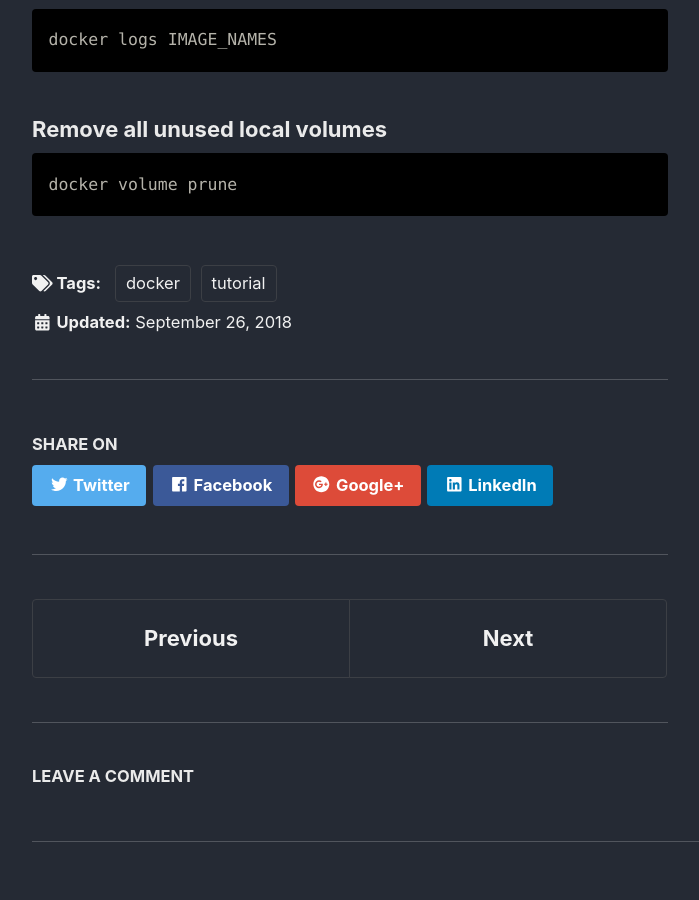
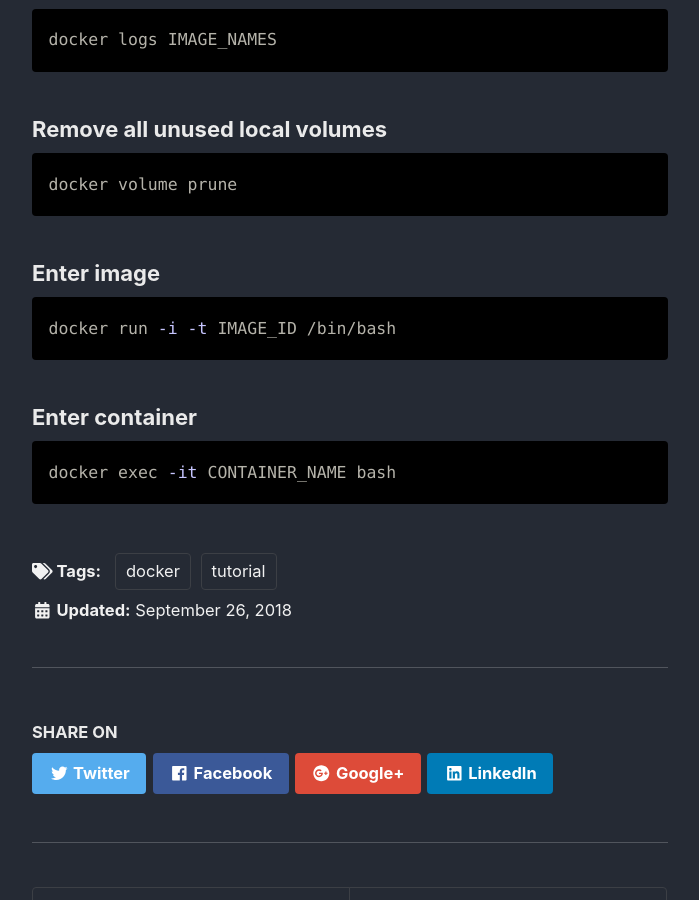
Before and after one commit to siddou/siddou.github.io, a Jekyll site: the page built from _posts/2018-09-26-docker.md, in a window 1280 px wide and 900 px high, scrolled down 1558 px. Shown: the whole window, without its empty margins (290-989 px from the left). Built offline with Jekyll 4.4.1, drawn with Linux system fonts in a browser that asks for light colours; nearby versions of some CDN libraries; comment, search, counter and statistics services are not loaded; some of the changed text lies outside the part shown.

Commit message:
docker bash

````diff
--- a/_posts/2018-09-26-docker.md
+++ b/_posts/2018-09-26-docker.md
@@ -58,8 +58,14 @@ docker logs IMAGE_NAMES
 docker volume prune
 ```
 
-<!-- ```shell
+### Enter image
+```shell
+docker run -i -t IMAGE_ID /bin/bash
+```
 
-``` -->
+### Enter container
+```shell
+docker exec -it CONTAINER_NAME bash
+```
 
 {% include disqus.html %}
````
